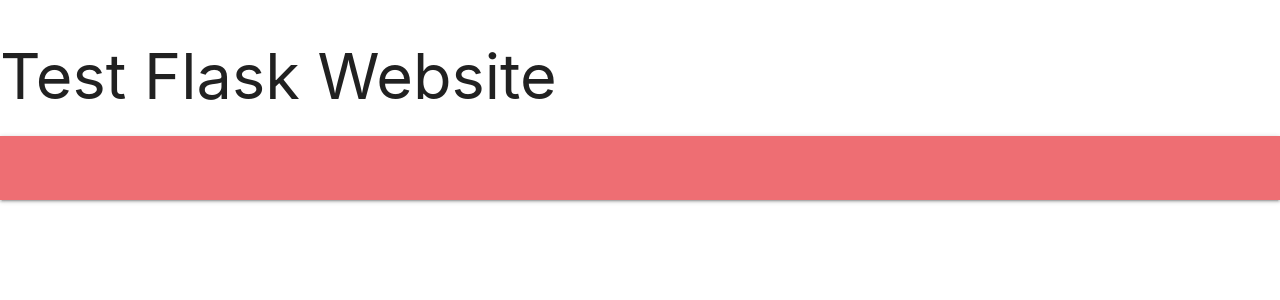
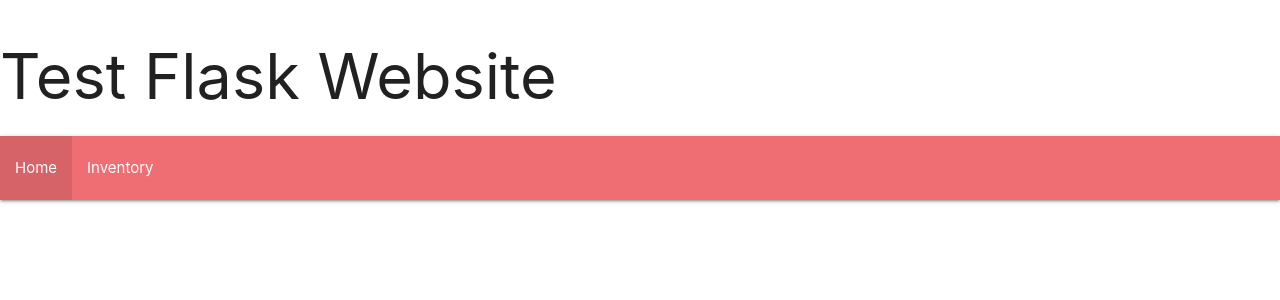
Before and after one commit to fionahtt/Covid-19-CMU-FOODPANTRY, a Flask app: page / in a window 1280 px wide. Shown: the top 300 px of the page. Run offline with Flask 2, Linux system fonts and the light colour scheme.

Commit message:
Update index.html

```diff
--- a/templates/index.html
+++ b/templates/index.html
@@ -2,4 +2,7 @@
 
 {% block title %}Home{% endblock %}
 
-{% block page %}Home{% endblock %}
+{% block nav %}
+<li class = "active"><a href="/">Home</a></li>
+<li><a href="inventory">Inventory</a></li>
+{% endblock %}
```
